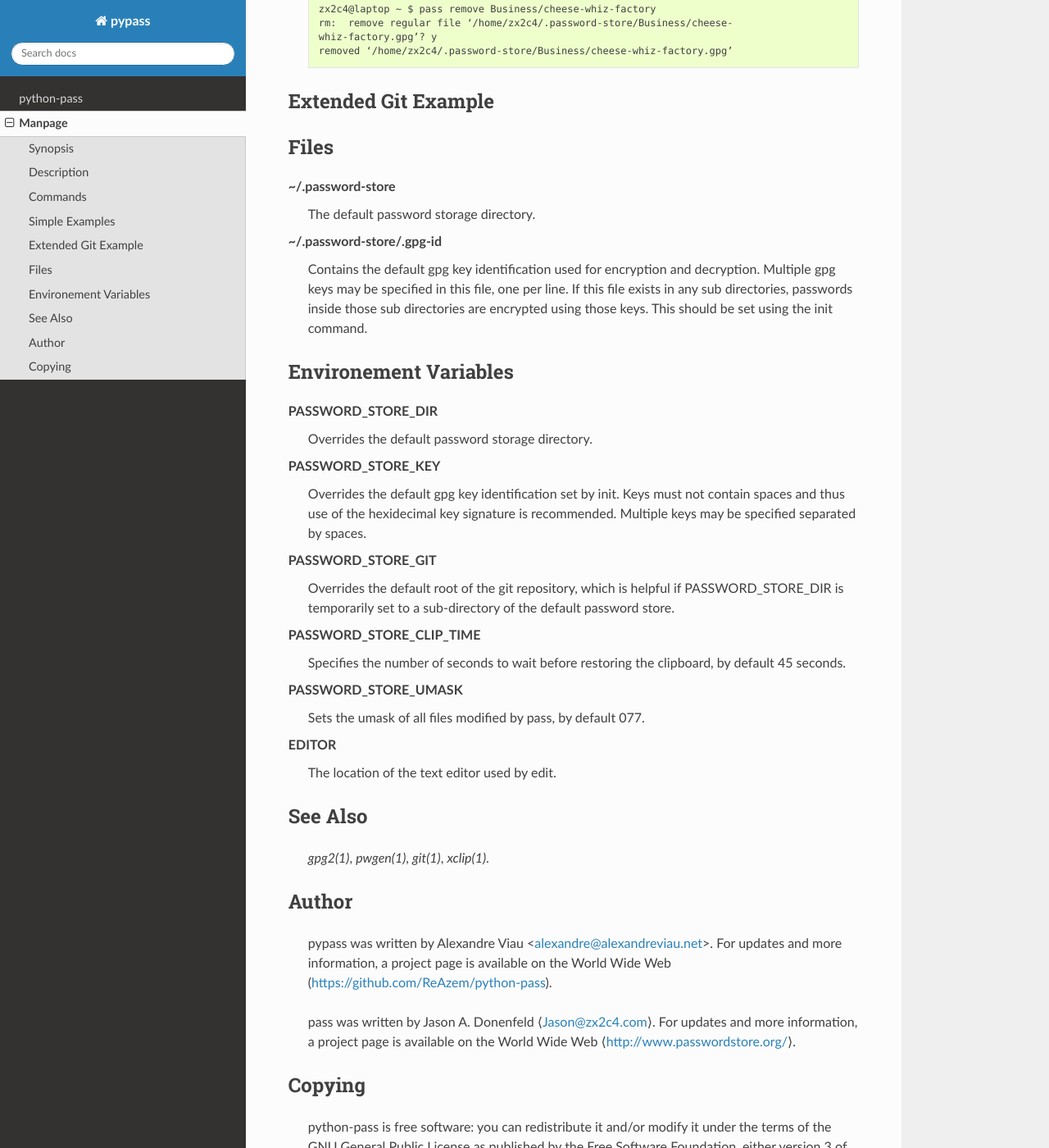
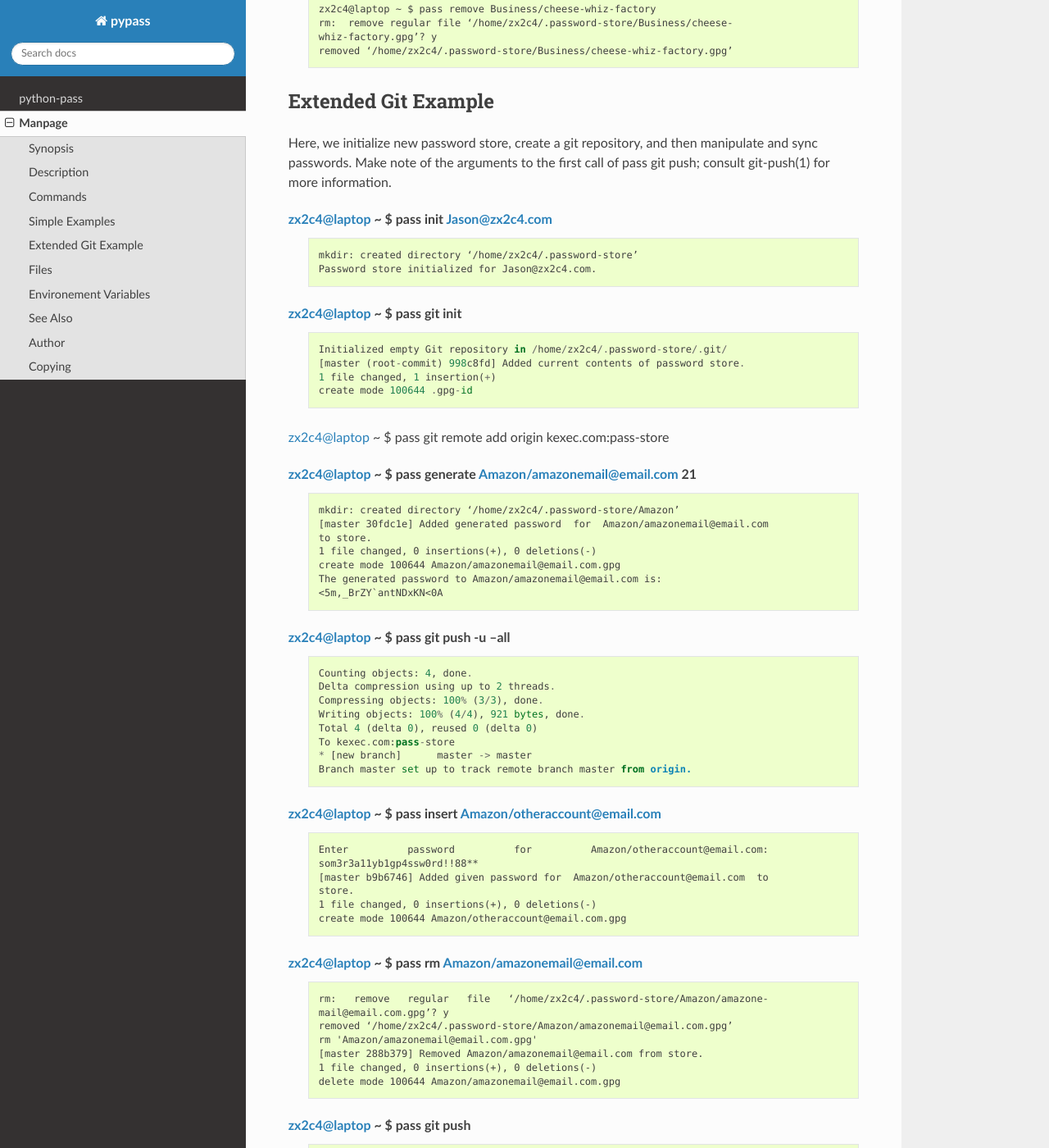
Before and after one commit to aviau/python-pass, a Sphinx documentation site: the page built from docs/source/manpage.rst, in a window 1280 px wide and 1400 px high, scrolled down 4527 px. Shown: the whole window at 82% size. Built offline with Sphinx 7.4.7 and the Read the Docs theme 2.0.0, drawn with Linux system fonts in a browser that asks for light colours; some of the changed text lies outside the part shown.

Commit message:
Added git examples to manpage

```diff
--- a/docs/source/manpage.rst
+++ b/docs/source/manpage.rst
@@ -172,6 +172,81 @@ Remove password from store
 Extended Git Example
 --------------------
 
+Here, we initialize new password store, create a git  repository,  and  then manipulate  and sync passwords. Make note of the arguments to the first call of pass git push; consult git-push(1) for more information.
+
+zx2c4@laptop ~ $ pass init Jason@zx2c4.com
+    ::
+
+        mkdir: created directory ‘/home/zx2c4/.password-store’
+        Password store initialized for Jason@zx2c4.com.
+
+zx2c4@laptop ~ $ pass git init
+    ::
+
+        Initialized empty Git repository in /home/zx2c4/.password-store/.git/
+        [master (root-commit) 998c8fd] Added current contents of password store.
+        1 file changed, 1 insertion(+)
+        create mode 100644 .gpg-id
+
+
+zx2c4@laptop ~ $ pass git remote add origin kexec.com:pass-store
+
+zx2c4@laptop ~ $ pass generate Amazon/amazonemail@email.com 21
+    ::
+
+        mkdir: created directory ‘/home/zx2c4/.password-store/Amazon’
+        [master 30fdc1e] Added generated password  for  Amazon/amazonemail@email.com
+        to store.
+        1 file changed, 0 insertions(+), 0 deletions(-)
+        create mode 100644 Amazon/amazonemail@email.com.gpg
+        The generated password to Amazon/amazonemail@email.com is:
+        <5m,_BrZY`antNDxKN<0A
+
+zx2c4@laptop ~ $ pass git push -u --all
+    ::
+
+        Counting objects: 4, done.
+        Delta compression using up to 2 threads.
+        Compressing objects: 100% (3/3), done.
+        Writing objects: 100% (4/4), 921 bytes, done.
+        Total 4 (delta 0), reused 0 (delta 0)
+        To kexec.com:pass-store
+        * [new branch]      master -> master
+        Branch master set up to track remote branch master from origin.
+
+zx2c4@laptop ~ $ pass insert Amazon/otheraccount@email.com
+    ::
+
+        Enter          password          for          Amazon/otheraccount@email.com:
+        som3r3a11yb1gp4ssw0rd!!88**
+        [master b9b6746] Added given password for  Amazon/otheraccount@email.com  to
+        store.
+        1 file changed, 0 insertions(+), 0 deletions(-)
+        create mode 100644 Amazon/otheraccount@email.com.gpg
+
+zx2c4@laptop ~ $ pass rm Amazon/amazonemail@email.com
+    ::
+
+        rm:   remove   regular   file   ‘/home/zx2c4/.password-store/Amazon/amazone‐
+        mail@email.com.gpg’? y
+        removed ‘/home/zx2c4/.password-store/Amazon/amazonemail@email.com.gpg’
+        rm 'Amazon/amazonemail@email.com.gpg'
+        [master 288b379] Removed Amazon/amazonemail@email.com from store.
+        1 file changed, 0 insertions(+), 0 deletions(-)
+        delete mode 100644 Amazon/amazonemail@email.com.gpg
+
+zx2c4@laptop ~ $ pass git push
+    ::
+
+        Counting objects: 9, done.
+        Delta compression using up to 2 threads.
+        Compressing objects: 100% (5/5), done.
+        Writing objects: 100% (7/7), 1.25 KiB, done.
+        Total 7 (delta 0), reused 0 (delta 0)
+        To kexec.com:pass-store
+
+
+
 Files
 -----
 
```
